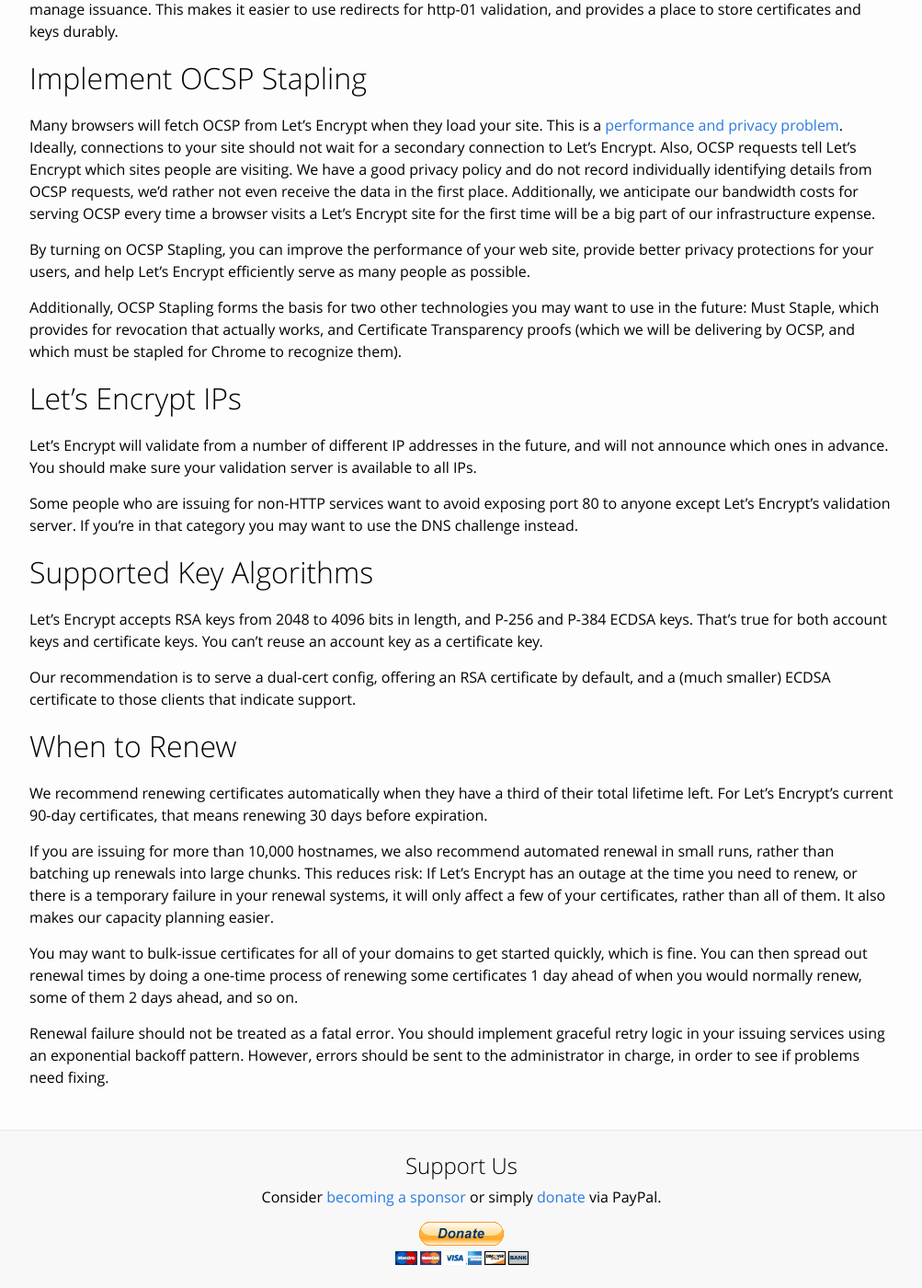
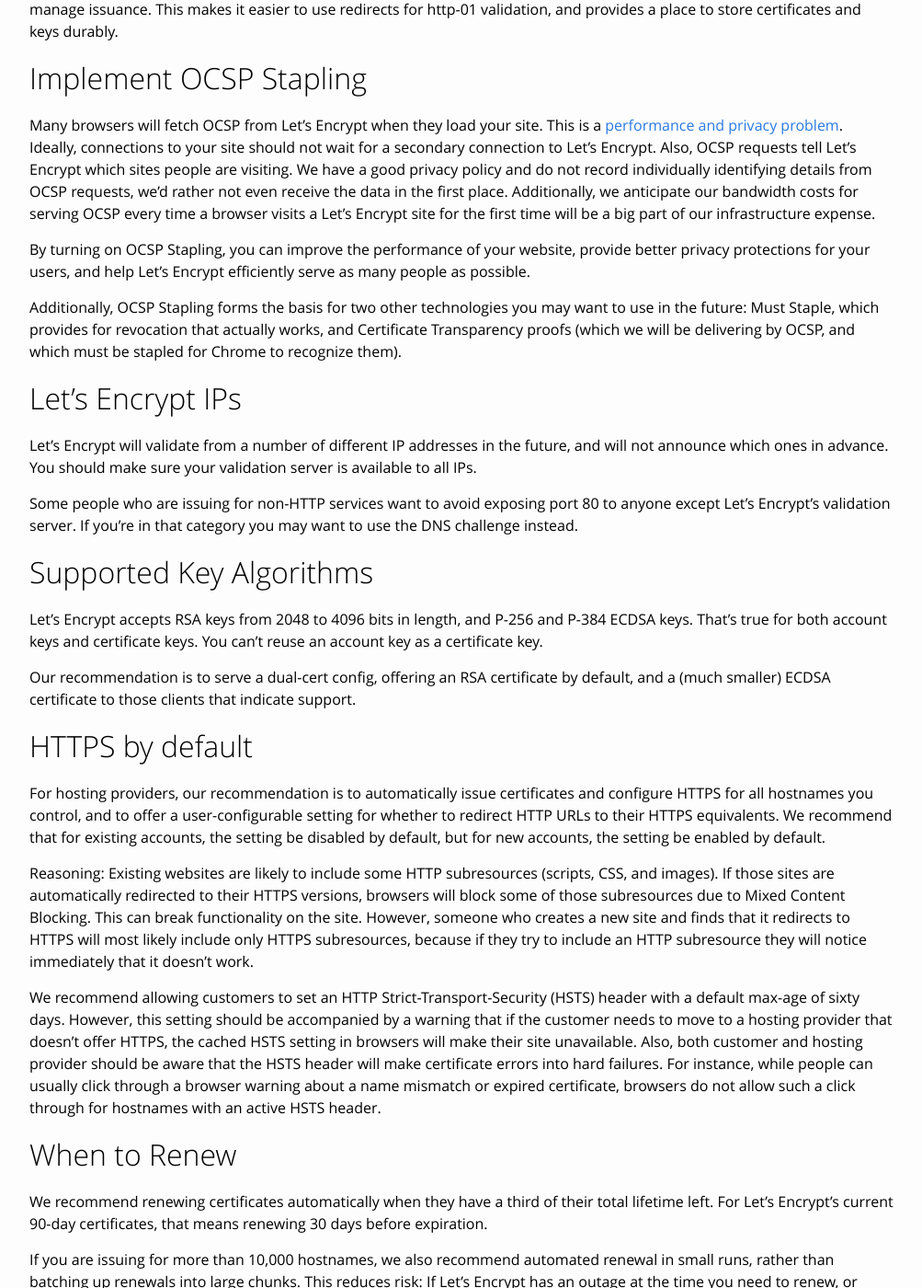
Before and after one commit to snowman1120/website, a Jekyll site: the page built from docs/integration-guide.md, in a window 1280 px wide and 1400 px high, scrolled down 2414 px. Shown: the whole window at 92% size, without its empty margins (138-1141 px from the left). Built offline with Jekyll 4.4.1, drawn with Linux system fonts in a browser that asks for light colours.

Commit message:
Offer guidance on offering HTTPS by default. (#81)

```diff
--- a/docs/integration-guide.md
+++ b/docs/integration-guide.md
@@ -62,7 +62,7 @@ Related to the above two points, it may make sense, if you have a lot of fronten
 
 Many browsers will fetch OCSP from Let's Encrypt when they load your site. This is a [performance and privacy problem](https://blog.cloudflare.com/ocsp-stapling-how-cloudflare-just-made-ssl-30/).  Ideally, connections to your site should not wait for a secondary connection to Let's Encrypt. Also, OCSP requests tell Let's Encrypt which sites people are visiting. We have a good privacy policy and do not record individually identifying details from OCSP requests, we'd rather not even receive the data in the first place. Additionally, we anticipate our bandwidth costs for serving OCSP every time a browser visits a Let's Encrypt site for the first time will be a big part of our infrastructure expense.
 
-By turning on OCSP Stapling, you can improve the performance of your web site, provide better privacy protections for your users, and help Let's Encrypt efficiently serve as many people as possible.
+By turning on OCSP Stapling, you can improve the performance of your website, provide better privacy protections for your users, and help Let's Encrypt efficiently serve as many people as possible.
 
 Additionally, OCSP Stapling forms the basis for two other technologies you may want to use in the future: Must Staple, which provides for revocation that actually works, and Certificate Transparency proofs (which we will be delivering by OCSP, and which must be stapled for Chrome to recognize them).
 
@@ -77,6 +77,32 @@ Some people who are issuing for non-HTTP services want to avoid exposing port 80
 Let's Encrypt accepts RSA keys from 2048 to 4096 bits in length, and P-256 and P-384 ECDSA keys. That's true for both account keys and certificate keys. You can't reuse an account key as a certificate key.
 
 Our recommendation is to serve a dual-cert config, offering an RSA certificate by default, and a (much smaller) ECDSA certificate to those clients that indicate support.
+
+# HTTPS by default
+
+For hosting providers, our recommendation is to automatically issue
+certificates and configure HTTPS for all hostnames you control, and to offer a
+user-configurable setting for whether to redirect HTTP URLs to their HTTPS
+equivalents. We recommend that for existing accounts, the setting be disabled by
+default, but for new accounts, the setting be enabled by default.
+
+Reasoning: Existing websites are likely to include some HTTP subresources
+(scripts, CSS, and images). If those sites are automatically redirected to
+their HTTPS versions, browsers will block some of those subresources due to
+Mixed Content Blocking. This can break functionality on the site. However,
+someone who creates a new site and finds that it redirects to HTTPS will
+most likely include only HTTPS subresources, because if they try to include
+an HTTP subresource they will notice immediately that it doesn't work.
+
+We recommend allowing customers to set an HTTP Strict-Transport-Security
+(HSTS) header with a default max-age of sixty days. However, this setting
+should be accompanied by a warning that if the customer needs to move to
+a hosting provider that doesn't offer HTTPS, the cached HSTS setting in
+browsers will make their site unavailable. Also, both customer and hosting
+provider should be aware that the HSTS header will make certificate errors into
+hard failures. For instance, while people can usually click through a browser
+warning about a name mismatch or expired certificate, browsers do not allow such
+a click through for hostnames with an active HSTS header.
 
 # When to Renew
 
```
